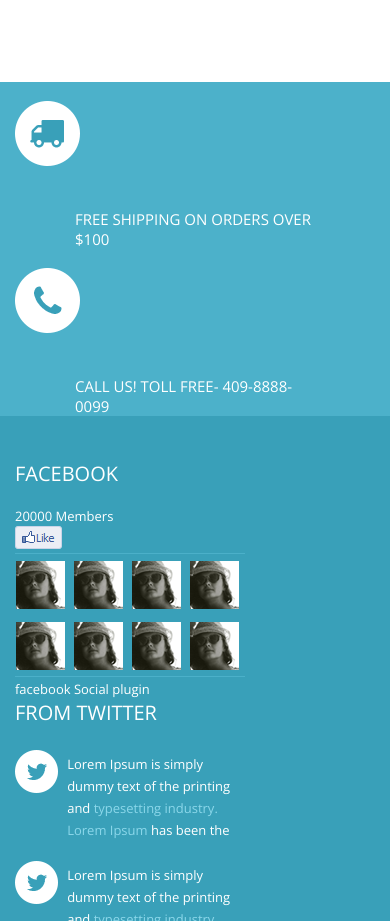
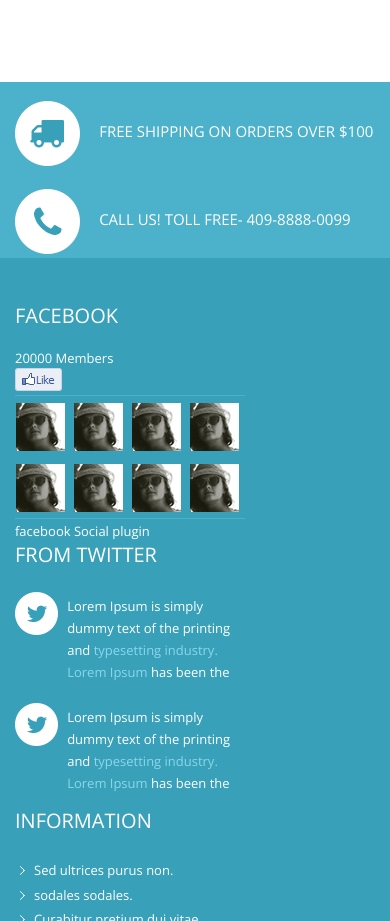
Before and after one commit to tymoshchukao/tymoshchukao.github.io, a plain HTML site: page LEO SHOP/index.html in a window 390 px wide. Shown: the part 5660-6581 px from the top of the page. Drawn offline with nearby package versions, Linux system fonts and the light colour scheme.

Commit message:
Update slider-resp.css

```diff
--- a/LEO SHOP/css/resp/slider-resp.css
+++ b/LEO SHOP/css/resp/slider-resp.css
@@ -52,10 +52,9 @@
     }
     footer .free-ship,
     footer .call-us{
-        width: 300px;
+        width: auto;
     }
     footer .ship-call-text{
         font-size: 15px;
-        margin-left: 20%;
     }
 }
```
